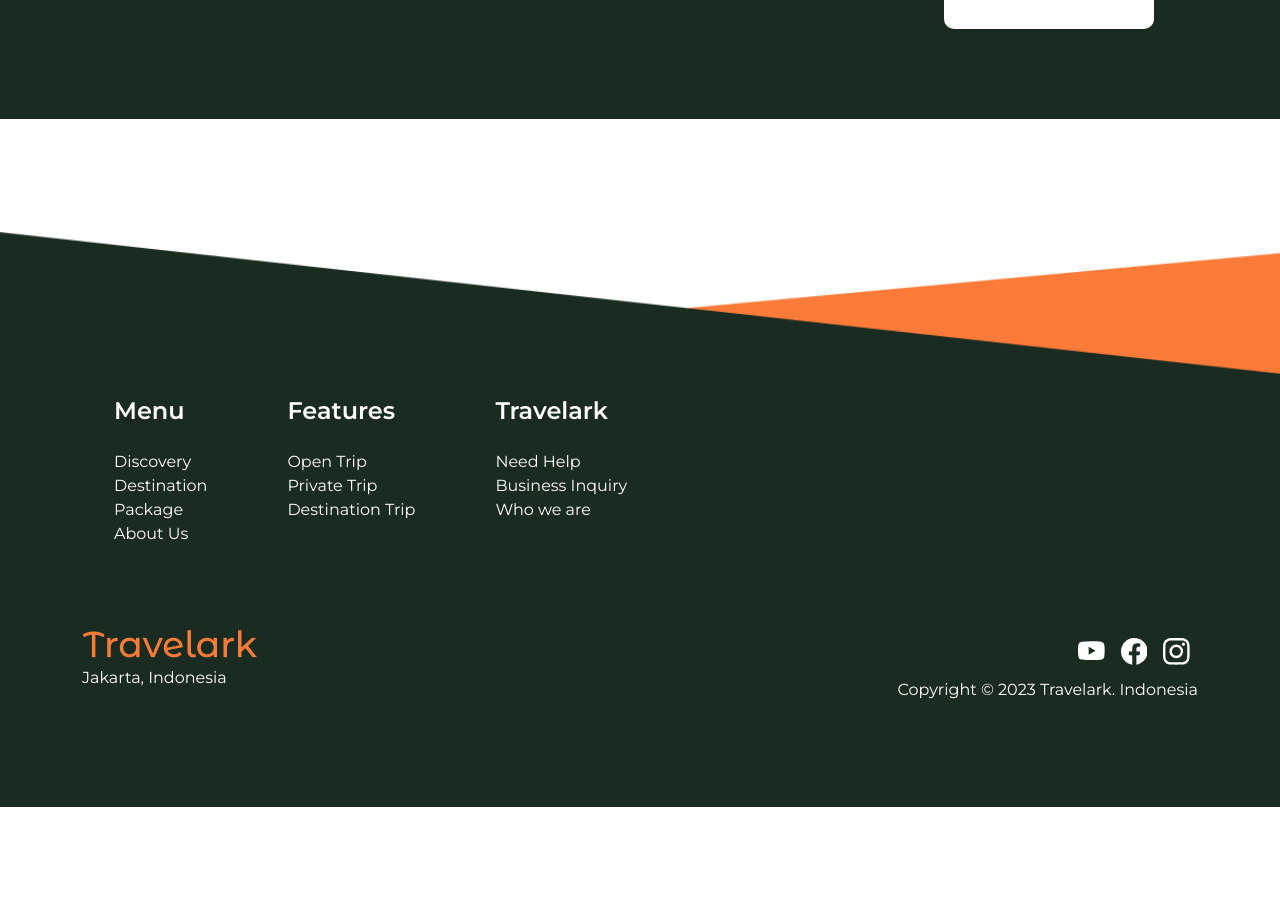
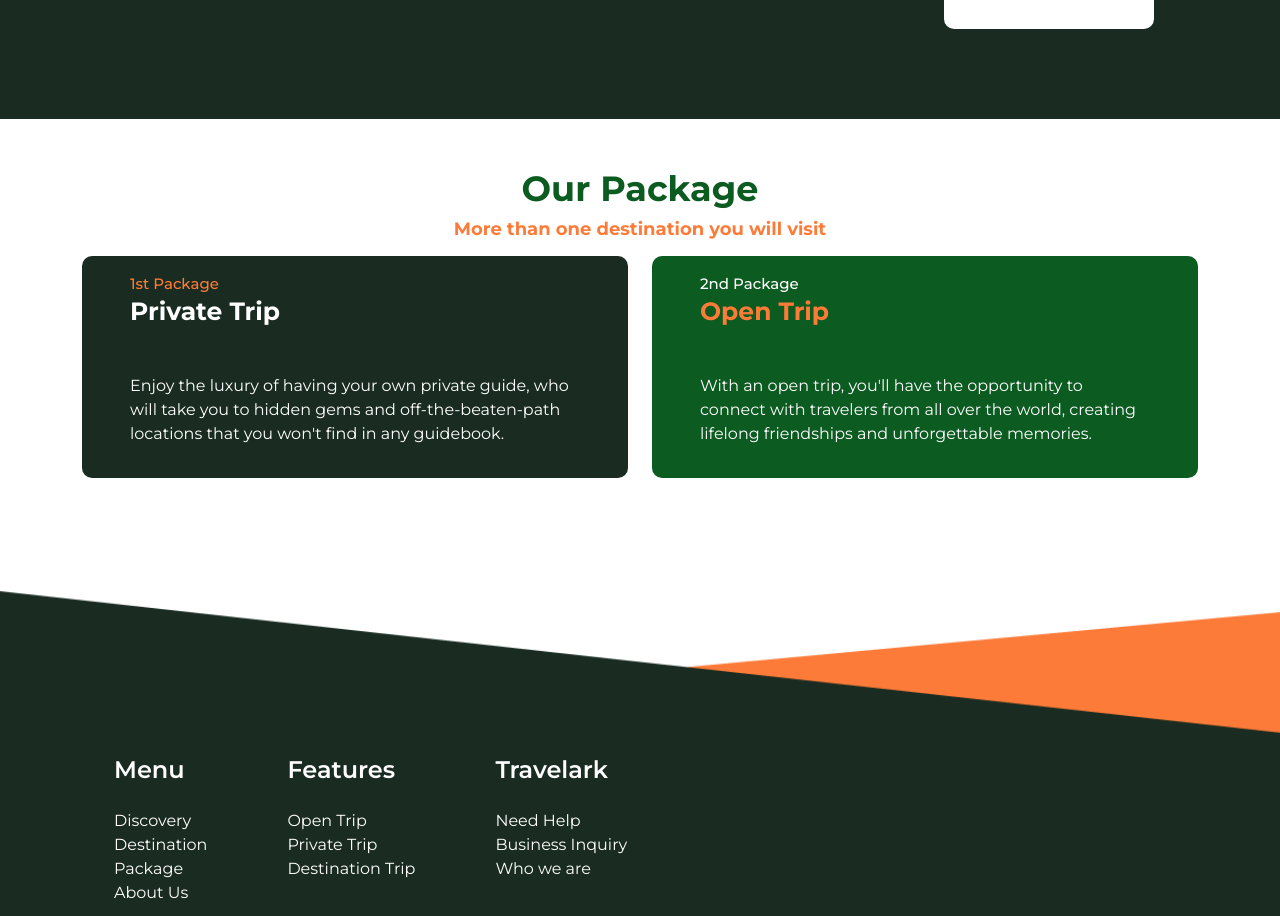
Before and after one commit to selamathariyadi/latihan-team, a React (Create React App) app: page / in a window 1280 px wide. Shown: the part 1745-2661 px from the top of the page. Before the commit the page ends 2552 px from the top, so only its background shows below. Built offline with nearby package versions, Linux system fonts and the light colour scheme.

Commit message:
update folder ourpackage

```diff
--- a/src/component/Pages/Discovery/index.jsx
+++ b/src/component/Pages/Discovery/index.jsx
@@ -4,6 +4,7 @@
 import Footer from '../../Footer'
 import Discoverytron from '../../Jumbotron/Discovery'
 import Travelex from '../../travelExperince/travelex'
+import Ourpackage from '../../ourPackage'
 function Discovery() {
   return (
     <>
@@ -11,6 +12,7 @@
     <Discoverytron/>
     <Mostpick/>
     <Travelex/>
+    <Ourpackage/>
     <Footer/>
     </>
   )
--- /dev/null
+++ b/src/component/ourPackage/index.css
@@ -0,0 +1,46 @@
+.our-tittle h1 {
+    font-size: 35px;
+    font-weight: 700;
+    font-style: normal;
+    line-height: 43px;
+    color: #0C5B21;
+}
+
+.our-tittle p {
+    font-size: 18px;
+    font-weight: 700;
+    font-style: normal;
+    line-height: 22px;
+}
+
+.box-package {
+    width: 100%;
+    border-radius: 10px;
+    color: white;
+}
+
+.title-package span {
+    font-size: 15px;
+    font-weight: 500;
+    line-height: 18px;
+    font-style: normal;
+}
+
+.title-package h3 {
+    font-size: 25px;
+    font-weight: 700;
+    line-height: 30px;
+    font-style: normal;
+}
+
+.color-text {
+    color: #FD7B38;
+}
+
+.color-bg {
+    background: #1A2C21;
+}
+
+.color-bg-2 {
+    background-color: #0C5B21;
+}
--- /dev/null
+++ b/src/component/ourPackage/index.jsx
@@ -0,0 +1,48 @@
+import React from 'react'
+import { Col, Container,Row } from 'react-bootstrap'
+
+import '../ourPackage/index.css'
+
+
+function ourPackage() {
+  return (
+    <>
+    <Container>
+        <Row>
+            <Col className='mt-5 text-center'>
+                <div className='our-tittle'>
+                    <h1>Our Package</h1>
+                    <p className='color-text'>More than one destination you will visit</p>
+                </div>
+            </Col>
+        </Row>
+        <Row className='g-4'>
+            <Col xs={12} md={6}>
+                <div className='box-package color-bg px-5 py-3'>
+                    <div className='title-package'>
+                    <span className='color-text'>1st Package</span>
+                    <h3>Private Trip</h3>
+                    </div>
+                    <p className='mt-5'>Enjoy the luxury of having your own private guide, who will take you to hidden
+                        gems and off-the-beaten-path locations that you won't find in any guidebook.
+                    </p>
+                </div>
+            </Col>
+            <Col xs={12} md={6}>
+                <div className='box-package color-bg-2 px-5 py-3'>
+                    <div className='title-package'>
+                    <span>2nd Package</span>
+                    <h3 className='color-text'>Open Trip</h3>
+                    </div>
+                    <p className='mt-5'>With an open trip, you'll have the opportunity to connect with
+                        travelers from all over the world, creating lifelong friendships and unforgettable memories.
+                    </p>
+                </div>
+            </Col>
+        </Row>
+    </Container>
+    </>
+  )
+}
+
+export default ourPackage
```
